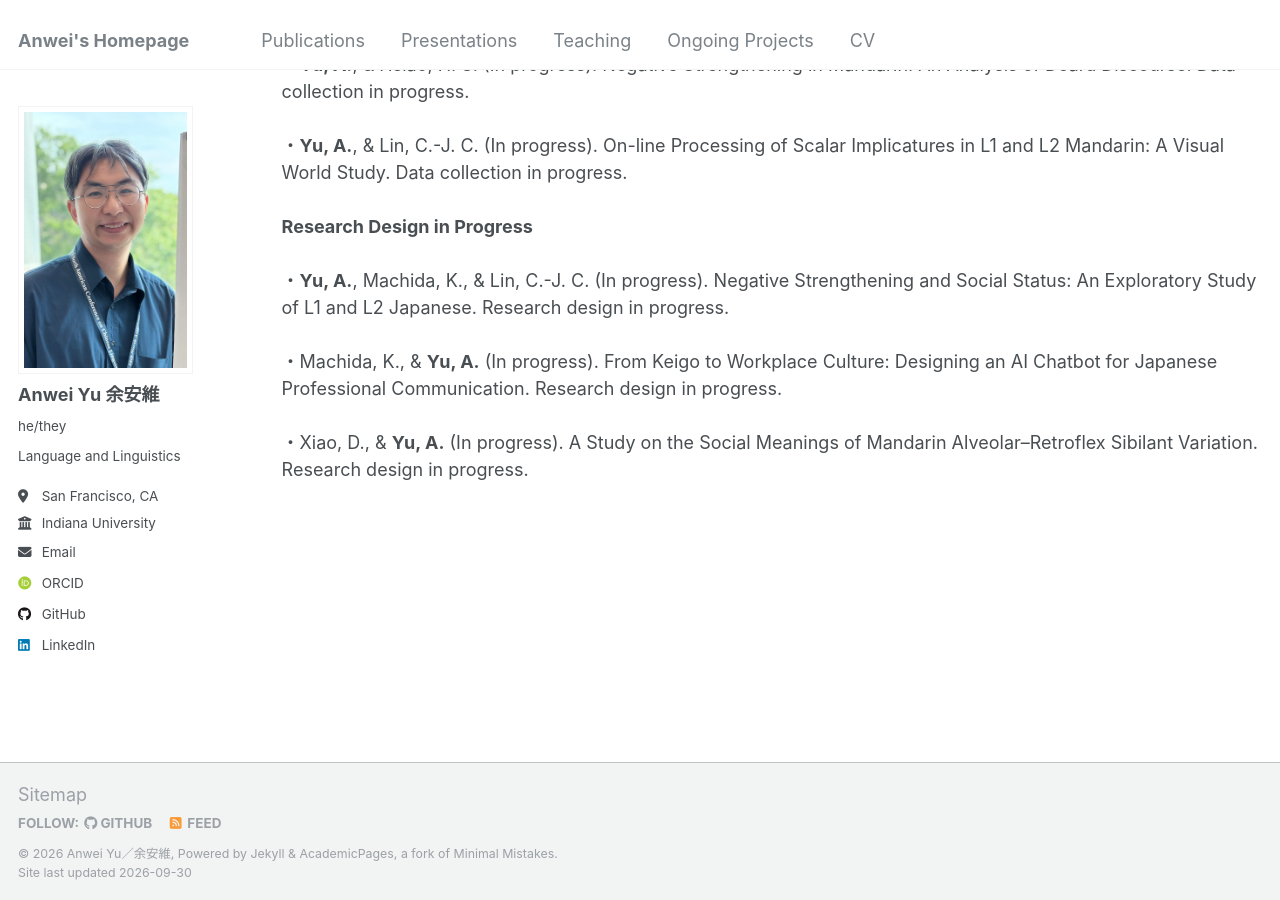
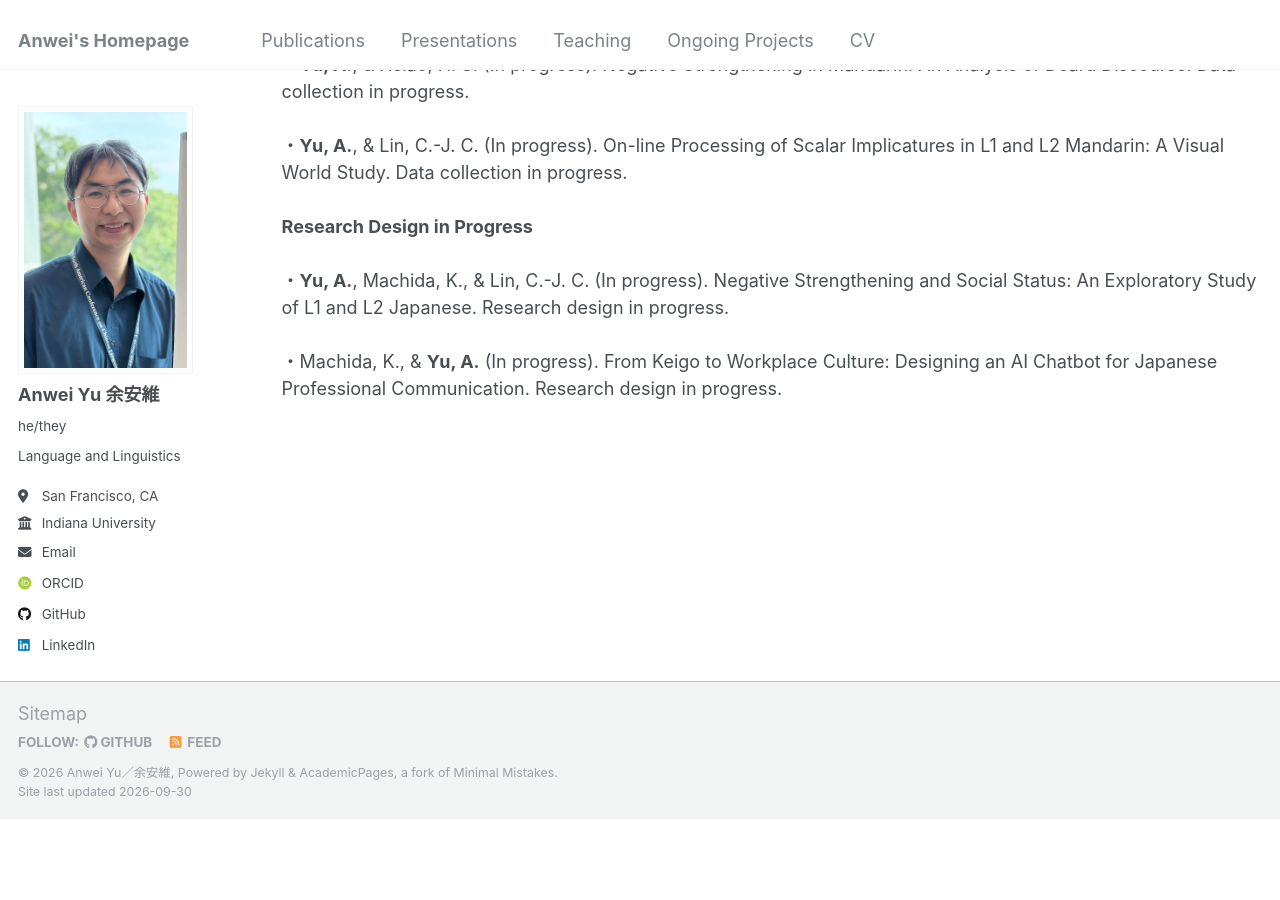
Before and after one commit to anweiyu/anweiyu.github.io, a Jekyll site: the page built from _pages/wip.html, in a window 1280 px wide and 900 px high, scrolled down 826 px. Built offline with Jekyll 4.4.1, drawn with Linux system fonts in a browser that asks for light colours; some web fonts are replaced; after the commit the page ends 1645 px from its top, so only the background shows below that.

Commit message:
Update wip.html

```diff
--- a/_pages/wip.html
+++ b/_pages/wip.html
@@ -22,4 +22,3 @@ author_profile: true
 <strong>Research Design in Progress</strong><br><br>
 ・<strong>Yu, A.</strong>, Machida, K., & Lin, C.-J. C. (In progress). Negative Strengthening and Social Status: An Exploratory Study of L1 and L2 Japanese. Research design in progress.<br><br>
 ・Machida, K., & <strong>Yu, A.</strong> (In progress). From Keigo to Workplace Culture: Designing an AI Chatbot for Japanese Professional Communication. Research design in progress.<br><br>
-・Xiao, D., & <strong>Yu, A.</strong> (In progress). A Study on the Social Meanings of Mandarin Alveolar–Retroflex Sibilant Variation. Research design in progress.<br><br>
```
